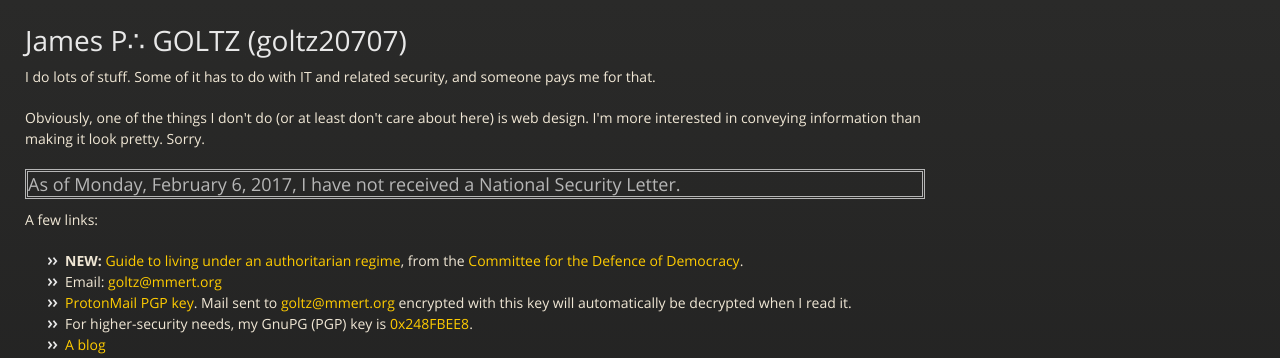
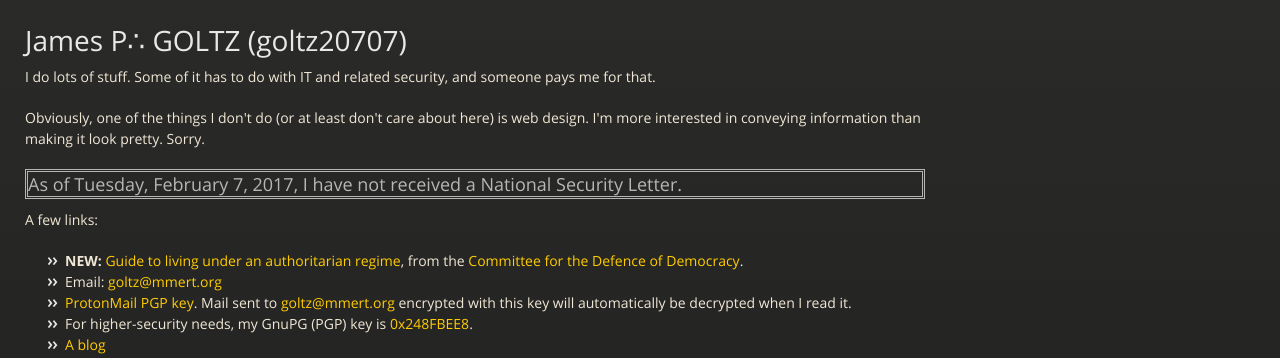
Before and after one commit to goltz20707/goltz20707.github.io, a Jekyll site: the page built from index.html, in a window 1280 px wide. Shown: the top 358 px of the page. Built offline with Jekyll 4.4.1, drawn with Linux system fonts in a browser that asks for light colours.

Commit message:
Latest update.

```diff
--- a/_includes/nsl.html
+++ b/_includes/nsl.html
@@ -3,6 +3,6 @@ date '+%A, %B %e, %Y,'
  -->
 <h3 style="border: double">As of
 
-Monday, February 6, 2017,
+Tuesday, February  7, 2017,
 
 I have not received a National Security Letter.</h3>
```
